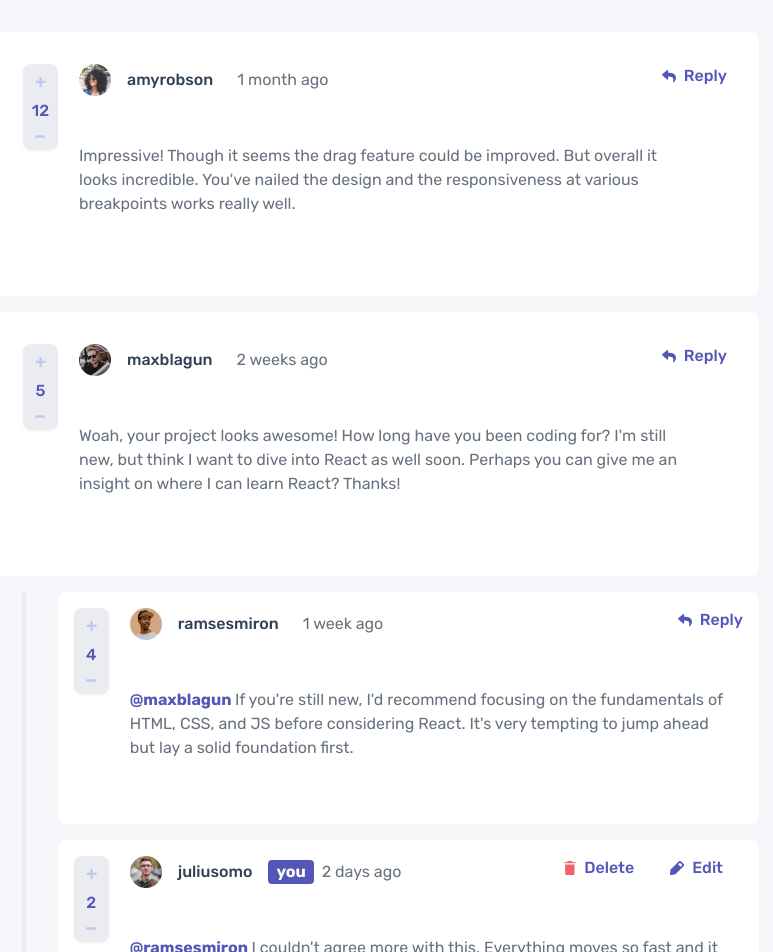
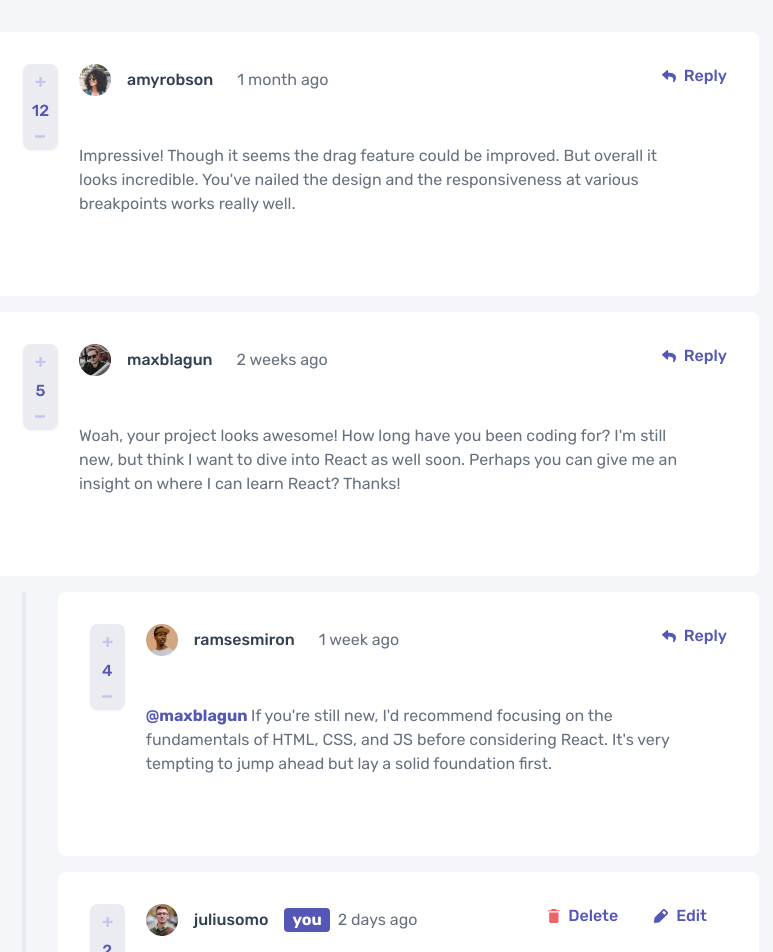
Before and after one commit to avatarfreak/interactive-comments-section, a Next.js app: page / in a window 1280 px wide. Shown: the top 952 px of the page, without its empty margins (265-1038 px from the left). Built offline with nearby package versions, Linux system fonts and the light colour scheme.

Commit message:
fixed padding for medium screen

```diff
--- a/components/CommentList.tsx
+++ b/components/CommentList.tsx
@@ -22,7 +22,7 @@ const CommentList: React.FC<ICommentList> = ({
       {replies.map((comment) => {
         return (
           <div key={comment.id}>
-            <div className="grid grid-cols-3 rounded-lg my-4 p-4 bg-clr-neutral-100 md:grid-cols-card">
+            <div className="grid grid-cols-3 rounded-lg my-4 p-4 bg-clr-neutral-100 md:grid-cols-card md:p-8">
               <HeaderComment
                 user={comment.user.username}
                 duration={comment.createdAt}
@@ -62,7 +62,7 @@ const CommentList: React.FC<ICommentList> = ({
                     <CommentForm
                       label="reply"
                       content={`@${comment.user.username}`}
-                      placeholder="Add a comment..."
+                      placeholder="your reply"
                       user={currentUser}
                       handleSubmit={(text) =>
                         addComment(parent_commentId, comment.user.username, text)
```
